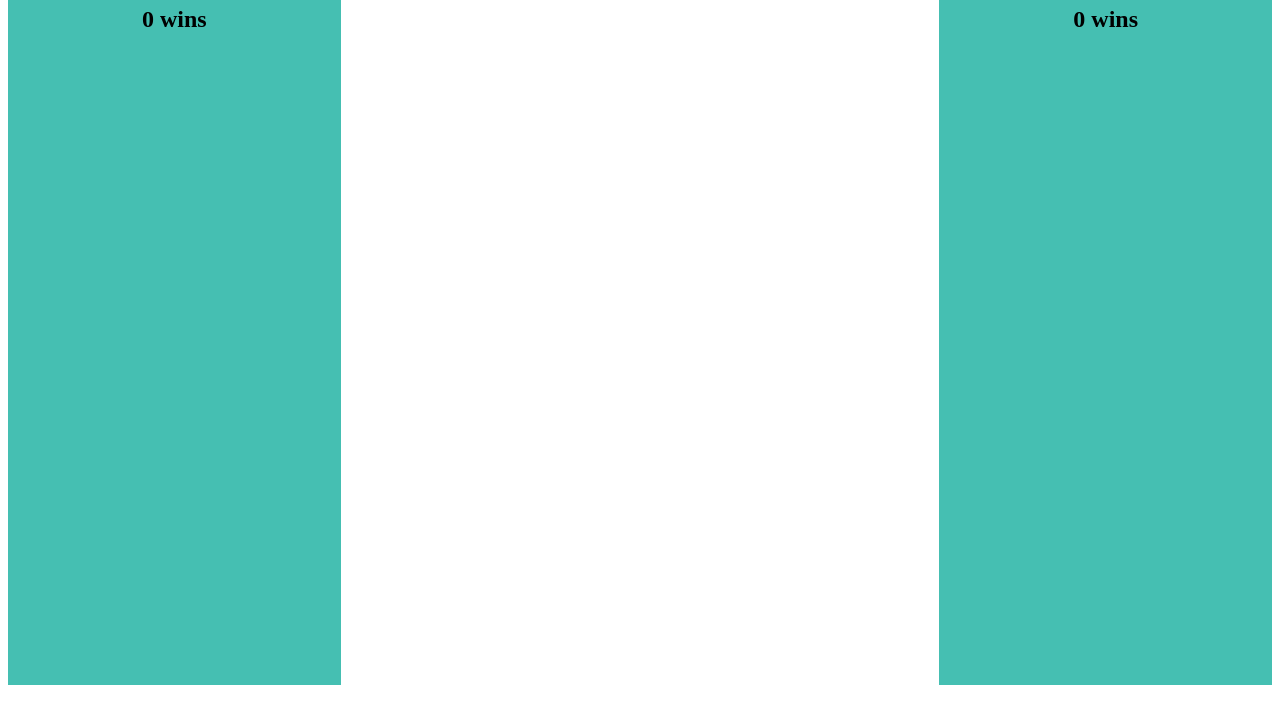
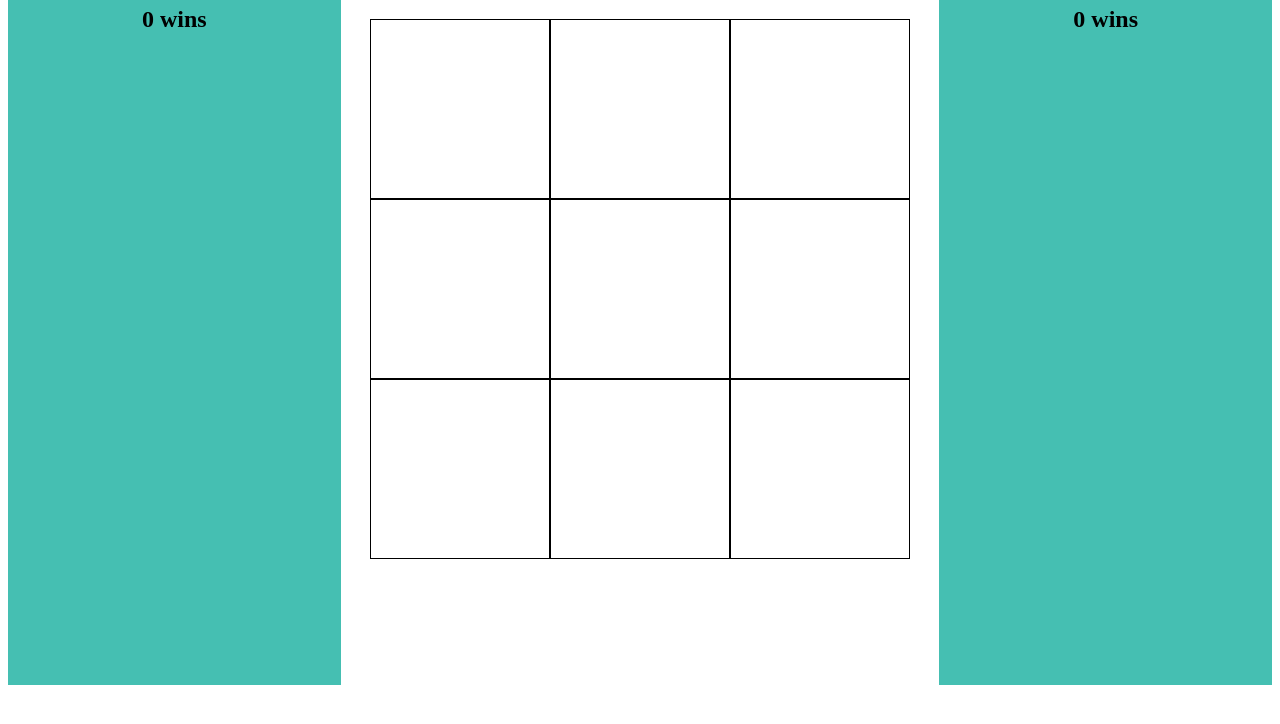
Before and after one commit to rhen92/tic-tac-toe, a plain HTML site: page index.html in a window 1280 px wide. Shown: the part 70-794 px from the top of the page. Drawn offline with Linux system fonts and the light colour scheme.

Commit message:
Add styling to grid

```diff
--- a/styles.css
+++ b/styles.css
@@ -15,3 +15,16 @@
 .middle {
   width: 75%;
 }
+
+/* ~~~~~~ Board ~~~~~~~*/
+.game-board {
+  display: grid;
+  grid-template-columns: 180px 180px 180px;
+  grid-template-rows: 180px 180px 180px;
+  align-content: center;
+  justify-content: center;
+}
+
+.grid-item {
+  border: 1px solid black;
+}
```
